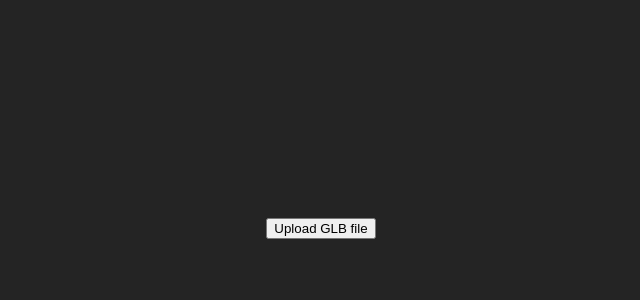
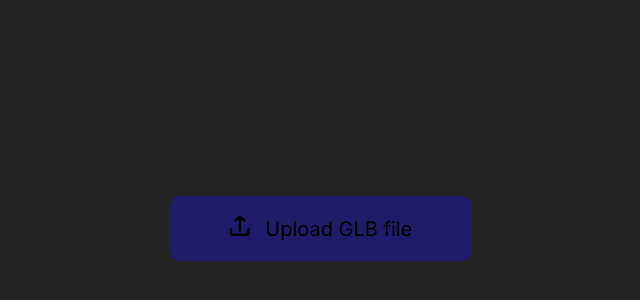
Before and after one commit to SivaKarthik22/glb-viewer, a React (Vite) app: page / in a window 1280 px wide. Shown: the part 172-472 px from the top of the page, without its empty margins (319-959 px from the left). Built offline with nearby package versions, Linux system fonts and the light colour scheme.

Commit message:
icons and styling

```diff
--- a/package.json
+++ b/package.json
@@ -12,6 +12,8 @@
   "dependencies": {
     "@babylonjs/core": "^8.29.0",
     "@babylonjs/loaders": "^8.29.0",
+    "@flaticon/flaticon-uicons": "^3.3.1",
+    "@fontsource-variable/manrope": "^5.2.8",
     "babylonjs-inspector": "7.29.0",
     "immer": "^11.1.3",
     "react": "^19.1.1",
--- a/src/App.css
+++ b/src/App.css
@@ -1,8 +1,23 @@
+@import "@flaticon/flaticon-uicons/css/all/all.css";
+
+
 #root {
   margin: 0 auto;
   display: flex;
   position: relative;
   width: 100%;
+}
+
+button{
+  cursor: pointer;
+  border: 0;
+  background-color: #211C6A;
+}
+button:hover{
+  filter: brightness(125%);
+}
+button:active{
+  filter: contrast(150%);
 }
 
 .canvas-container{
@@ -213,3 +228,23 @@
   flex: 1;
   display: block;
 }
+
+.abs-btn{
+  border-radius: 0.5em;
+  font-size: 1.2em;
+  text-align: center;
+  height: 2.25em;
+  width: 2.25em;
+  line-height: 2.4em;
+}
+.upload-btn.big-btn{
+  font-size: 1.25em;
+  padding: 1em 3em;
+  border-radius: 0.5em;
+}
+
+#play-btn{
+  background: none;
+  color: #211C6A;
+  font-size: 1.2em;
+}
--- a/src/components/AbsoluteButtons.jsx
+++ b/src/components/AbsoluteButtons.jsx
@@ -26,10 +26,10 @@ function AbsoluteButtons() {
                 ref={uploadRef}
                 onChange={onFileUpload}
             />
-            {enableCanvas ? <>
-                <UploadButton buttonText="Upload" />
-                <button onClick={handleFocusBtnClick}>Focus</button>
-            </> : ""}
+            {enableCanvas ? <div style={{display:"flex", gap:"0.5em"}}>
+                <UploadButton icon="fi fi-rr-upload" buttonType="abs-btn" />
+                <button onClick={handleFocusBtnClick} className="abs-btn"><i class="fi fi-rr-arrows-to-eye"></i></button>
+            </div> : ""}
         </div>
     );
 }
--- a/src/components/AnimPlayer.jsx
+++ b/src/components/AnimPlayer.jsx
@@ -75,7 +75,7 @@ function AnimPlayer(){
             <>
                 {showAnimPlayer ?
                     <div id="anim-player">
-                        <button id="play-btn" onClick={handlePlayPause}>{playing ? "Pause" : "Play"}</button>
+                        <button id="play-btn" onClick={handlePlayPause}>{playing ? <i class="fi fi-sr-pause"></i> : <i class="fi fi-sr-play"></i>}</button>
                         <input
                             type="range"
                             min={minRange}
--- a/src/components/HomePage.jsx
+++ b/src/components/HomePage.jsx
@@ -8,7 +8,11 @@ export default function HomePage(){
     if(!enableCanvas){
         return(
             <div id="pre-canvas">
-              <UploadButton buttonText="Upload GLB file" />
+                <UploadButton
+                    icon="fi fi-br-upload"
+                    buttonText=" Upload GLB file"
+                    buttonType="big-btn"
+                />
             </div>
         );
     }
--- a/src/components/UploadButton.jsx
+++ b/src/components/UploadButton.jsx
@@ -1,18 +1,20 @@
 import { useContext } from "react";
 import { Context } from "../context API/ContextProvider";
 
-function UploadButton({buttonText}){
+function UploadButton({buttonText = null, icon = null, buttonType = ""}){
     const {uploadRef} = useContext(Context);
 
     return(
         <>
             <button
+                className={"upload-btn " + buttonType}
                 onClick={()=>{
                     if(uploadRef.current)
                         uploadRef.current.click();
                 }}
             >
-                {buttonText}
+                <span>{icon ? <i className={icon}></i> : ""}</span>
+                <span style={icon && buttonText ? {marginLeft:"0.5em"} : {}}>{buttonText ?? ""}</span>
             </button>
         </>
     );
--- a/src/index.css
+++ b/src/index.css
@@ -1,8 +1,6 @@
+@import url('https://fonts.googleapis.com/css2?family=Inter:ital,opsz,wght@0,14..32,100..900;1,14..32,100..900&display=swap');
+
 :root {
-  font-family: system-ui, Avenir, Helvetica, Arial, sans-serif;
-  line-height: 1.5;
-  font-weight: 400;
-
   color-scheme: light dark;
   color: rgba(255, 255, 255, 0.87);
   background-color: #242424;
@@ -11,7 +9,6 @@
   text-rendering: optimizeLegibility;
   -webkit-font-smoothing: antialiased;
   -moz-osx-font-smoothing: grayscale;
-  overflow: hidden;
 }
 
 body {
@@ -20,8 +17,12 @@ body {
   place-items: center;
   min-width: 320px;
   min-height: 100vh;
+  overflow: hidden;
 }
 
 *{
   box-sizing: border-box;
+  font-family: "Inter", sans-serif;
+  font-optical-sizing: auto;
+  font-style: normal;
 }
```
Also changed, not shown: 1 other file (tests, documents, lock files or other folders).
